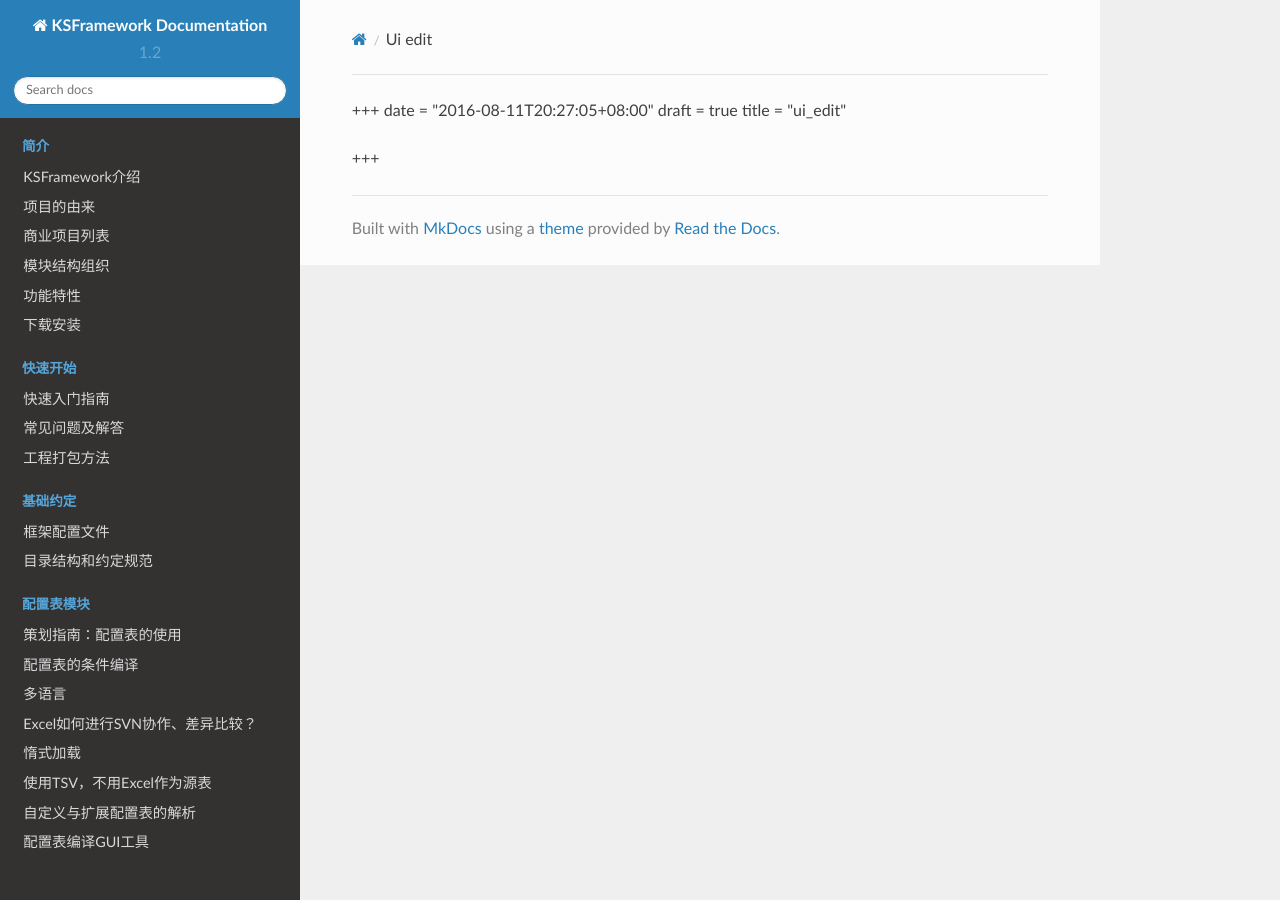
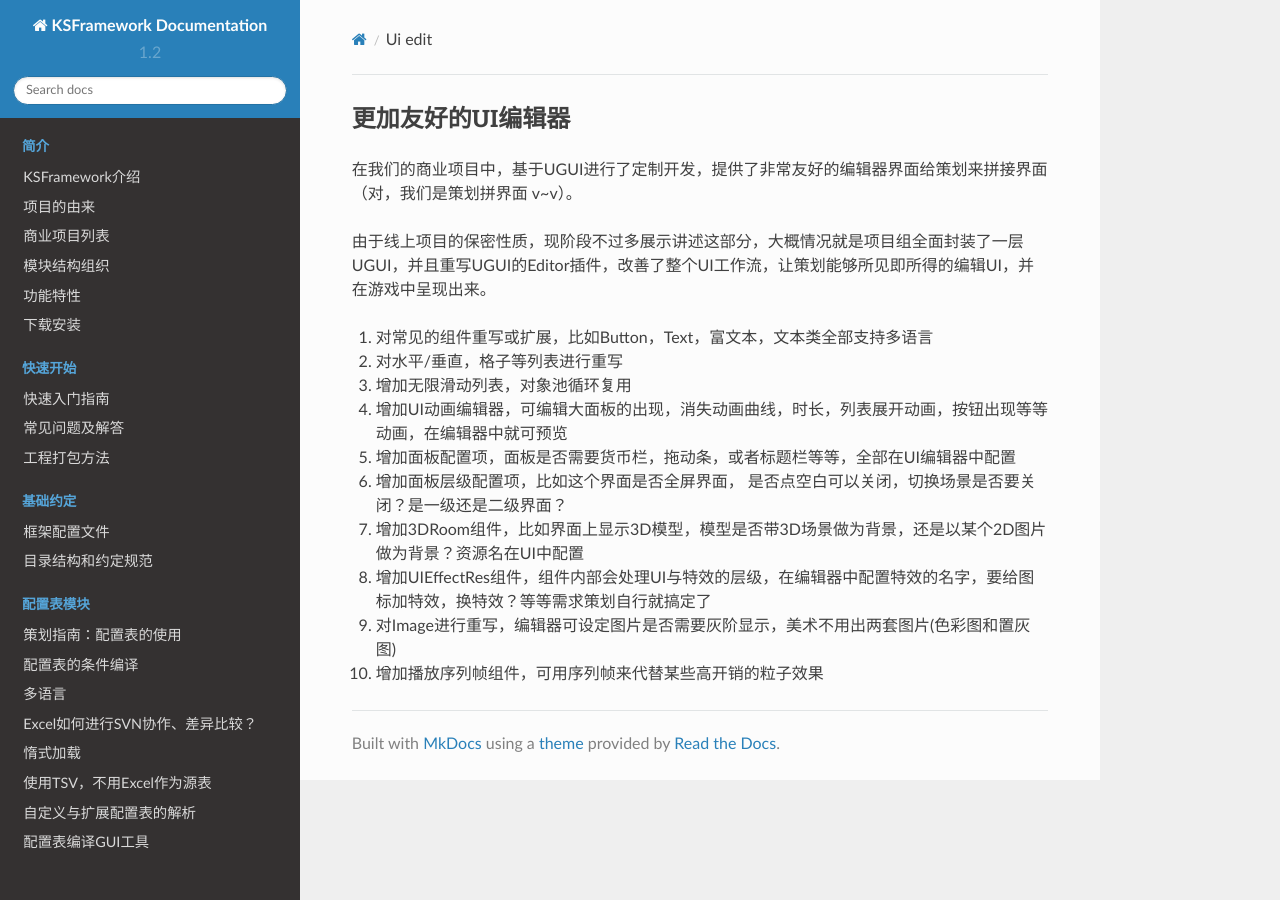
Before and after one commit to mr-kelly/KSFramework, an MkDocs documentation site: the page built from docs/artist/ui_edit.md, in a window 1280 px wide. Built offline with MkDocs 1.6.1, drawn with Linux system fonts in a browser that asks for light colours; nearby versions of some CDN libraries.

Commit message:
todo 重写UI编辑器

```diff
--- a/docs/artist/ui_edit.md
+++ b/docs/artist/ui_edit.md
@@ -1,6 +1,16 @@
-+++
-date = "2016-08-11T20:27:05+08:00"
-draft = true
-title = "ui_edit"
+## 更加友好的UI编辑器
 
-+++
+在我们的商业项目中，基于UGUI进行了定制开发，提供了非常友好的编辑器界面给策划来拼接界面（对，我们是策划拼界面 v~v）。
+
+由于线上项目的保密性质，现阶段不过多展示讲述这部分，大概情况就是项目组全面封装了一层UGUI，并且重写UGUI的Editor插件，改善了整个UI工作流，让策划能够所见即所得的编辑UI，并在游戏中呈现出来。
+
+1. 对常见的组件重写或扩展，比如Button，Text，富文本，文本类全部支持多语言
+2. 对水平/垂直，格子等列表进行重写
+3. 增加无限滑动列表，对象池循环复用
+4. 增加UI动画编辑器，可编辑大面板的出现，消失动画曲线，时长，列表展开动画，按钮出现等等动画，在编辑器中就可预览
+5. 增加面板配置项，面板是否需要货币栏，拖动条，或者标题栏等等，全部在UI编辑器中配置
+6. 增加面板层级配置项，比如这个界面是否全屏界面， 是否点空白可以关闭，切换场景是否要关闭？是一级还是二级界面？
+7. 增加3DRoom组件，比如界面上显示3D模型，模型是否带3D场景做为背景，还是以某个2D图片做为背景？资源名在UI中配置
+8. 增加UIEffectRes组件，组件内部会处理UI与特效的层级，在编辑器中配置特效的名字，要给图标加特效，换特效？等等需求策划自行就搞定了
+9. 对Image进行重写，编辑器可设定图片是否需要灰阶显示，美术不用出两套图片(色彩图和置灰图)
+10. 增加播放序列帧组件，可用序列帧来代替某些高开销的粒子效果
```
Also changed, not shown: docs/advanced/i18n.md (deleted, +0 -25 lines).
